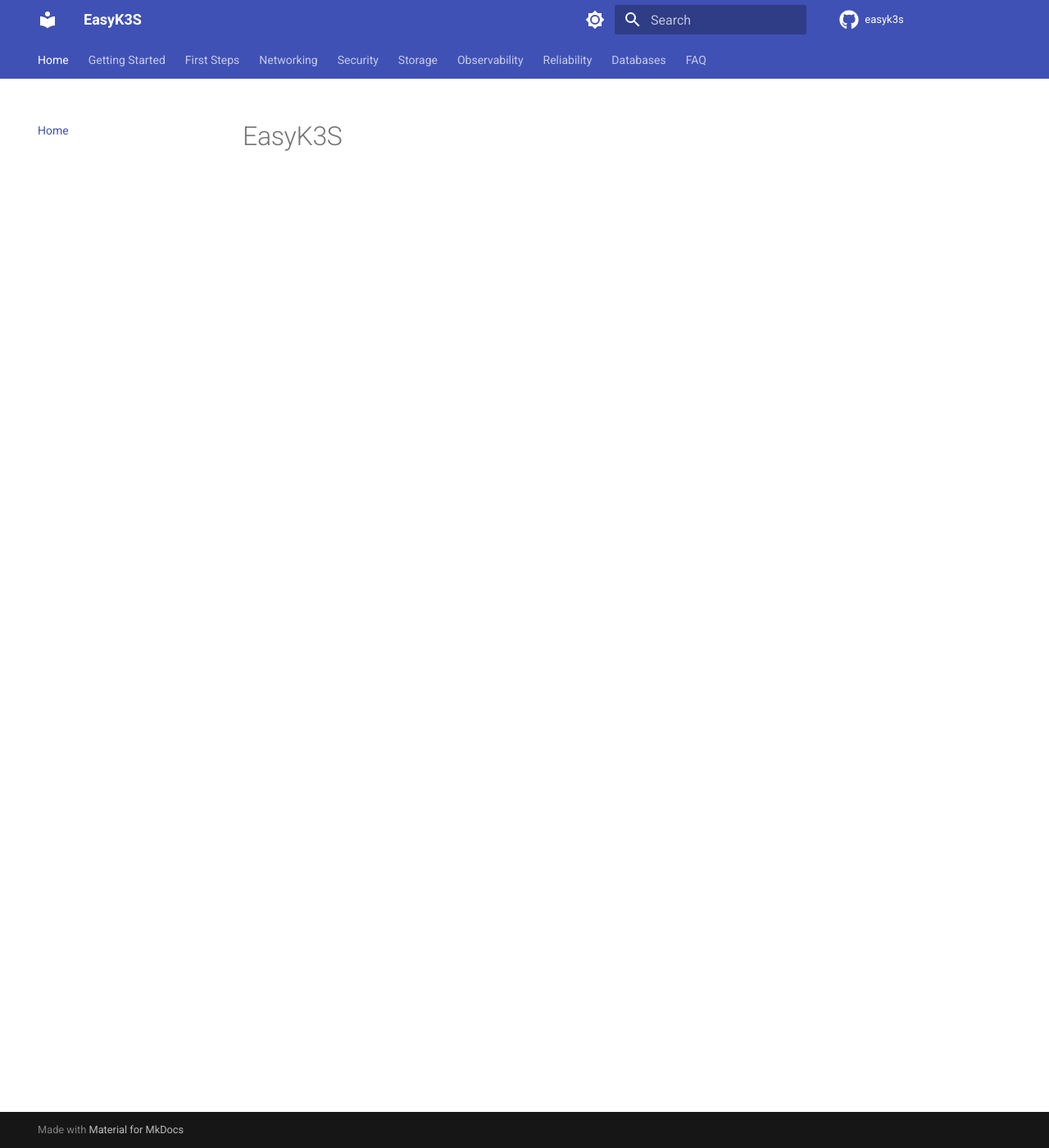
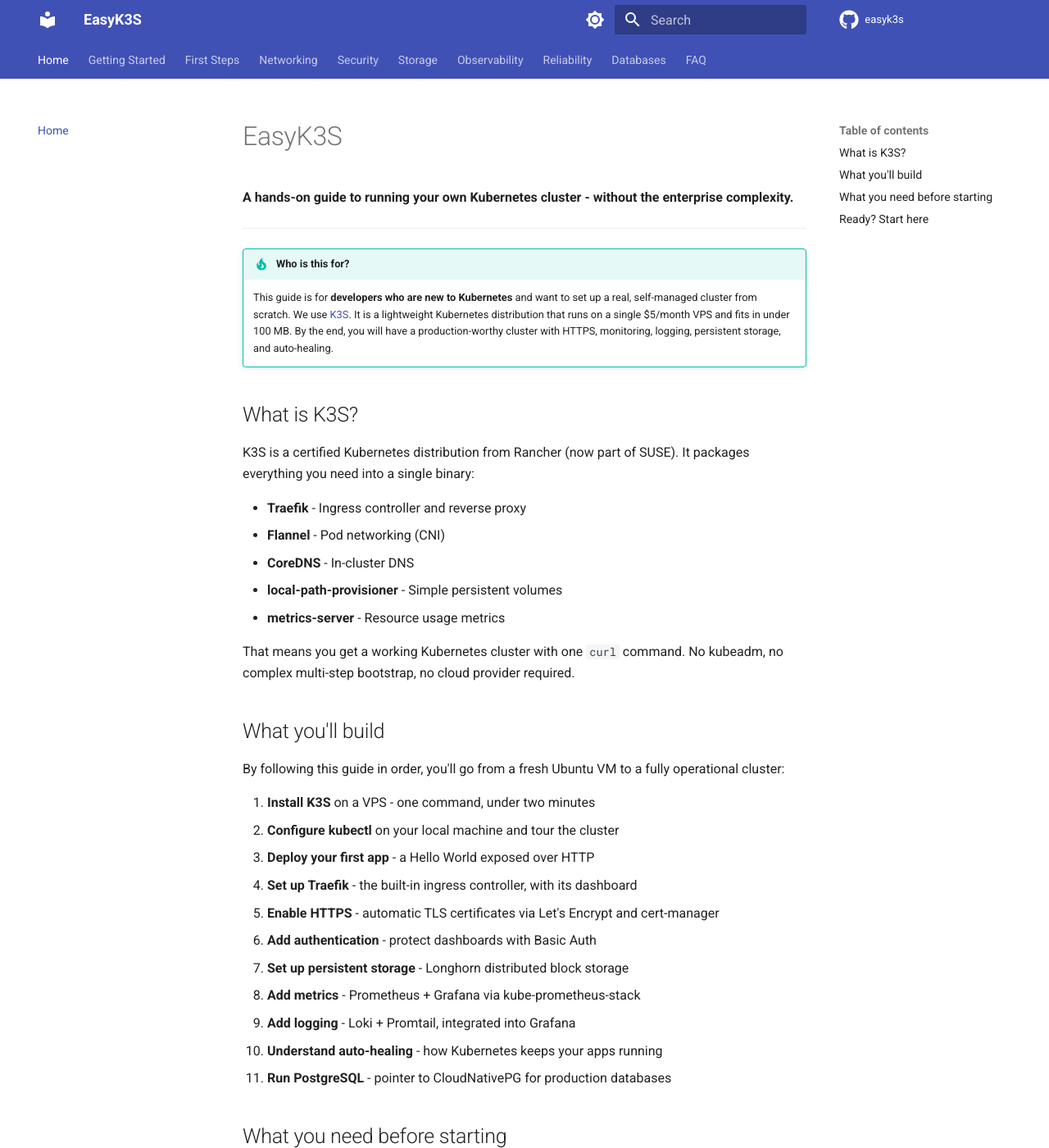
Before and after one commit to persunde/easyk3s, an MkDocs documentation site: the page built from docs/index.md, in a window 1280 px wide and 1400 px high. Shown: the whole window at 82% size. Built offline with MkDocs 1.6.1 and Material for MkDocs 9.7.7, drawn with Linux system fonts in a browser that asks for light colours; comment, search, counter and statistics services are not loaded; some of the changed text lies outside the part shown.

Commit message:
feat: add intro page

```diff
--- a/docs/index.md
+++ b/docs/index.md
@@ -1 +1,56 @@
 # EasyK3S
+
+**A hands-on guide to running your own Kubernetes cluster - without the enterprise complexity.**
+
+---
+
+!!! tip "Who is this for?"
+    This guide is for **developers who are new to Kubernetes** and want to set up a real, self-managed cluster from scratch. We use [K3S](https://k3s.io/). It is a lightweight Kubernetes distribution that runs on a single $5/month VPS and fits in under 100 MB. By the end, you will have a production-worthy cluster with HTTPS, monitoring, logging, persistent storage, and auto-healing.
+
+## What is K3S?
+
+K3S is a certified Kubernetes distribution from Rancher (now part of SUSE). It packages everything you need into a single binary:
+
+- **Traefik** - Ingress controller and reverse proxy
+- **Flannel** - Pod networking (CNI)
+- **CoreDNS** - In-cluster DNS
+- **local-path-provisioner** - Simple persistent volumes
+- **metrics-server** - Resource usage metrics
+
+That means you get a working Kubernetes cluster with one `curl` command. No kubeadm, no complex multi-step bootstrap, no cloud provider required.
+
+## What you'll build
+
+By following this guide in order, you'll go from a fresh Ubuntu VM to a fully operational cluster:
+
+1. **Install K3S** on a VPS - one command, under two minutes
+2. **Configure kubectl** on your local machine and tour the cluster
+3. **Deploy your first app** - a Hello World exposed over HTTP
+4. **Set up Traefik** - the built-in ingress controller, with its dashboard
+5. **Enable HTTPS** - automatic TLS certificates via Let's Encrypt and cert-manager
+6. **Add authentication** - protect dashboards with Basic Auth
+7. **Set up persistent storage** - Longhorn distributed block storage
+8. **Add metrics** - Prometheus + Grafana via kube-prometheus-stack
+9. **Add logging** - Loki + Promtail, integrated into Grafana
+10. **Understand auto-healing** - how Kubernetes keeps your apps running
+11. **Run PostgreSQL** - pointer to CloudNativePG for production databases
+
+## What you need before starting
+
+| Requirement | Minimum | Recommended |
+|---|---|---|
+| vCPUs | 2 | 4 |
+| RAM | 2 GB | 4 GB |
+| Disk | 20 GB | 40 GB |
+| OS | Ubuntu 22.04 | Ubuntu 22.04 LTS |
+| Domain name | Required (for HTTPS) | - |
+| Time | ~2 hours | - |
+
+Any VPS will work - [Hetzner](https://hetzner.com), [DigitalOcean](https://digitalocean.com), [Vultr](https://vultr.com), or your own hardware.
+
+!!! warning "This is not managed Kubernetes"
+    K3S is **self-managed**. You handle upgrades, backups, and failures. This is meant to help you learn and to understand the basics of Kubernetes. For production workloads with SLA requirements, consider managed Kubernetes (EKS, GKE, AKS).
+
+## Ready? Start here
+
+[Get started with Prerequisites :material-arrow-right:](getting-started/prerequisites.md){ .md-button .md-button--primary }
```
